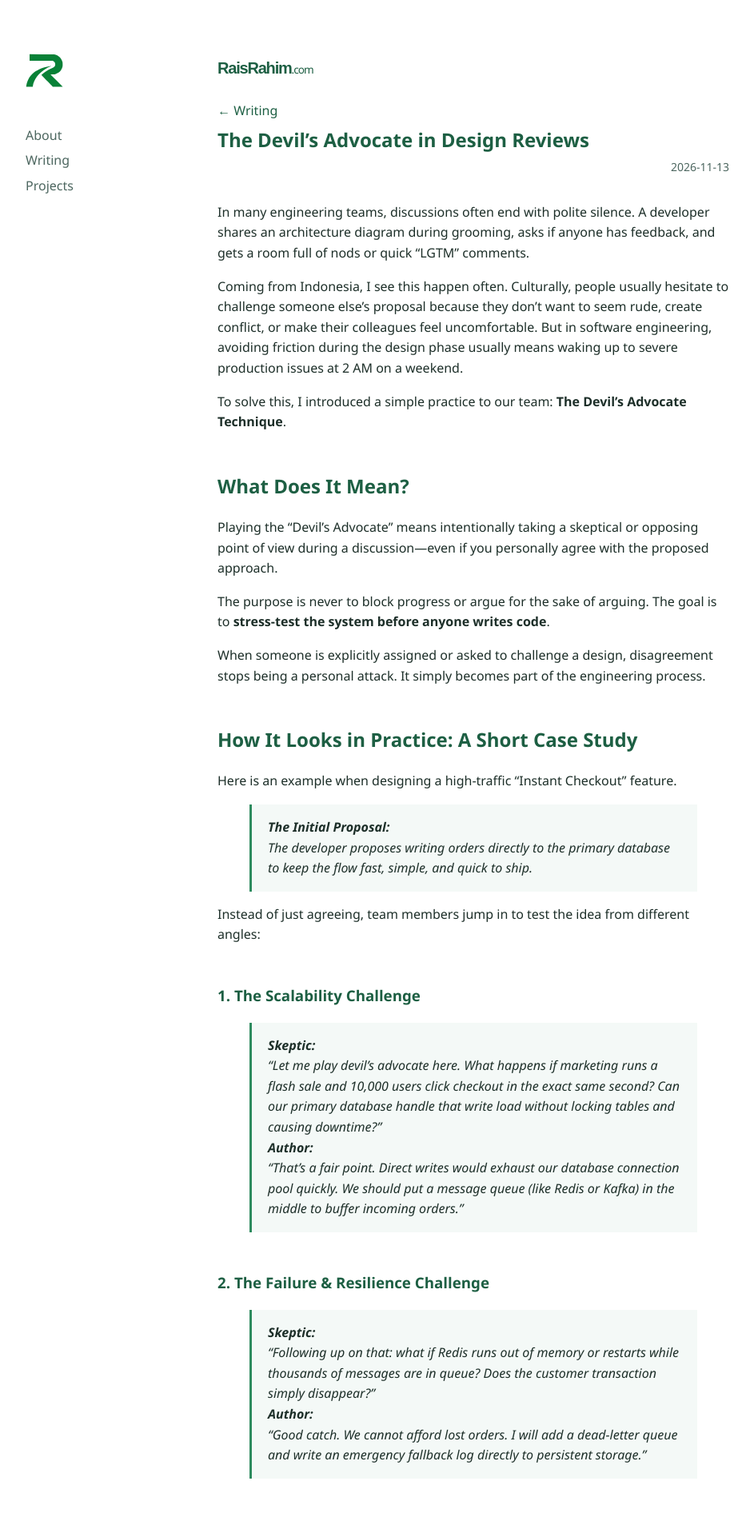
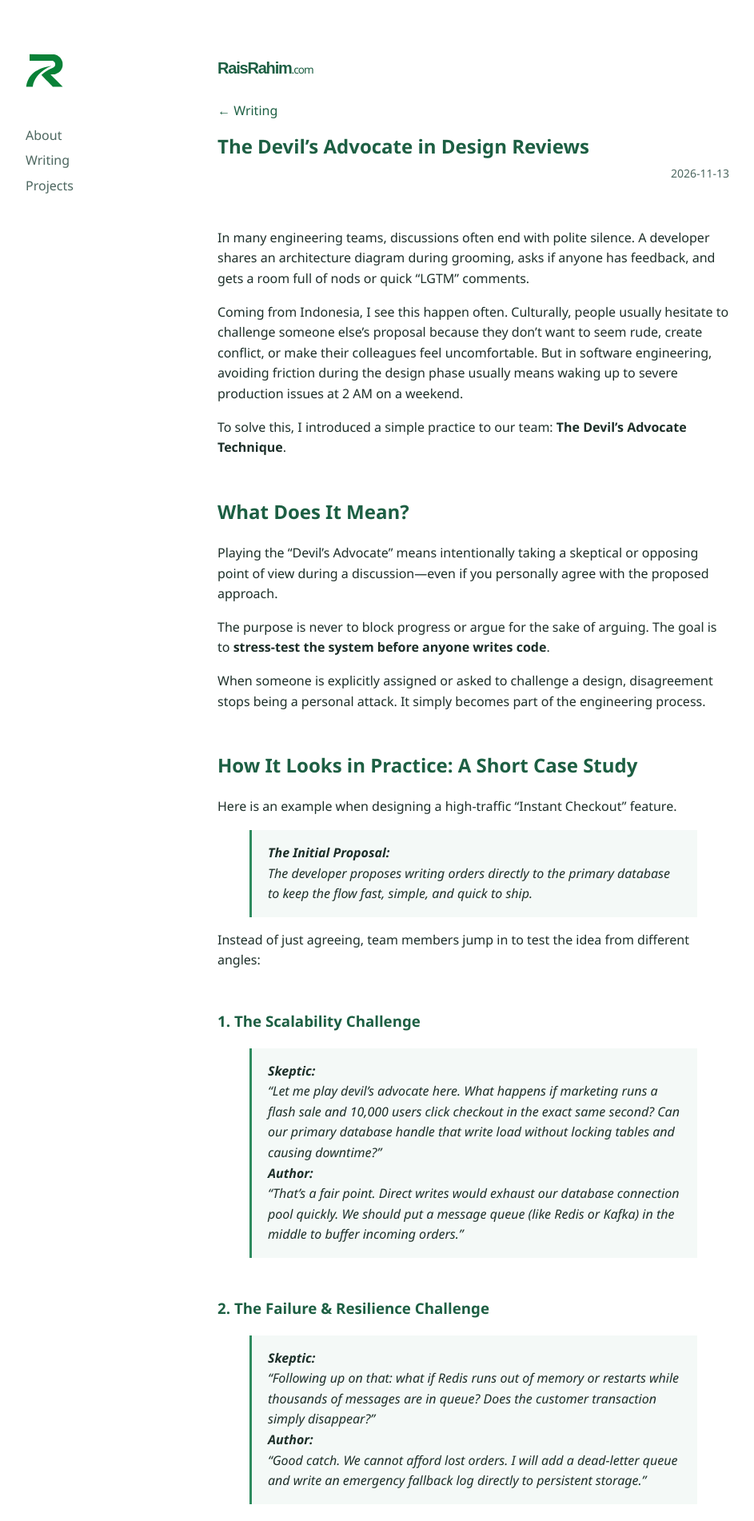
Before and after one commit to raisrahim/raisrahim.github.io, a Jekyll site: the page built from _posts/2026-11-13-devils-advocate-design-reviews.md, in a window 1280 px wide. Shown: the top 1902 px of the page at 80% size, without its empty margins (96-1039 px from the left). Built offline with Jekyll 4.4.1, drawn with Linux system fonts in a browser that asks for light colours.

Commit message:
fix: restructure post header for improved layout and add sticky positioning

```diff
--- a/_layouts/post.html
+++ b/_layouts/post.html
@@ -5,11 +5,13 @@ layout: default
 {%- include back_link.html url="/writing/" text="← Writing" -%}
 
 <article>
-  <h1 class="post-title">{{ page.title }}</h1>
+  <header class="post-header">
+    <h1 class="post-title">{{ page.title }}</h1>
 
-  <p class="post-meta">
-    <time datetime="{{ page.date }}">{{ page.date | date: site.theme_config.date_format }}</time>
-  </p>
+    <p class="post-meta">
+      <time datetime="{{ page.date }}">{{ page.date | date: site.theme_config.date_format }}</time>
+    </p>
+  </header>
 
   {{ content }}
 </article>
--- a/_sass/no-style-please.scss
+++ b/_sass/no-style-please.scss
@@ -53,6 +53,14 @@ body {
 
 ::selection {
   background: var(--accent-soft);
+}
+
+.post-header {
+  background: var(--bg);
+  padding: 0.5rem 0;
+  position: sticky;
+  top: 0;
+  z-index: 1;
 }
 
 .post-title { margin: 0.25rem 0 0; }
```
